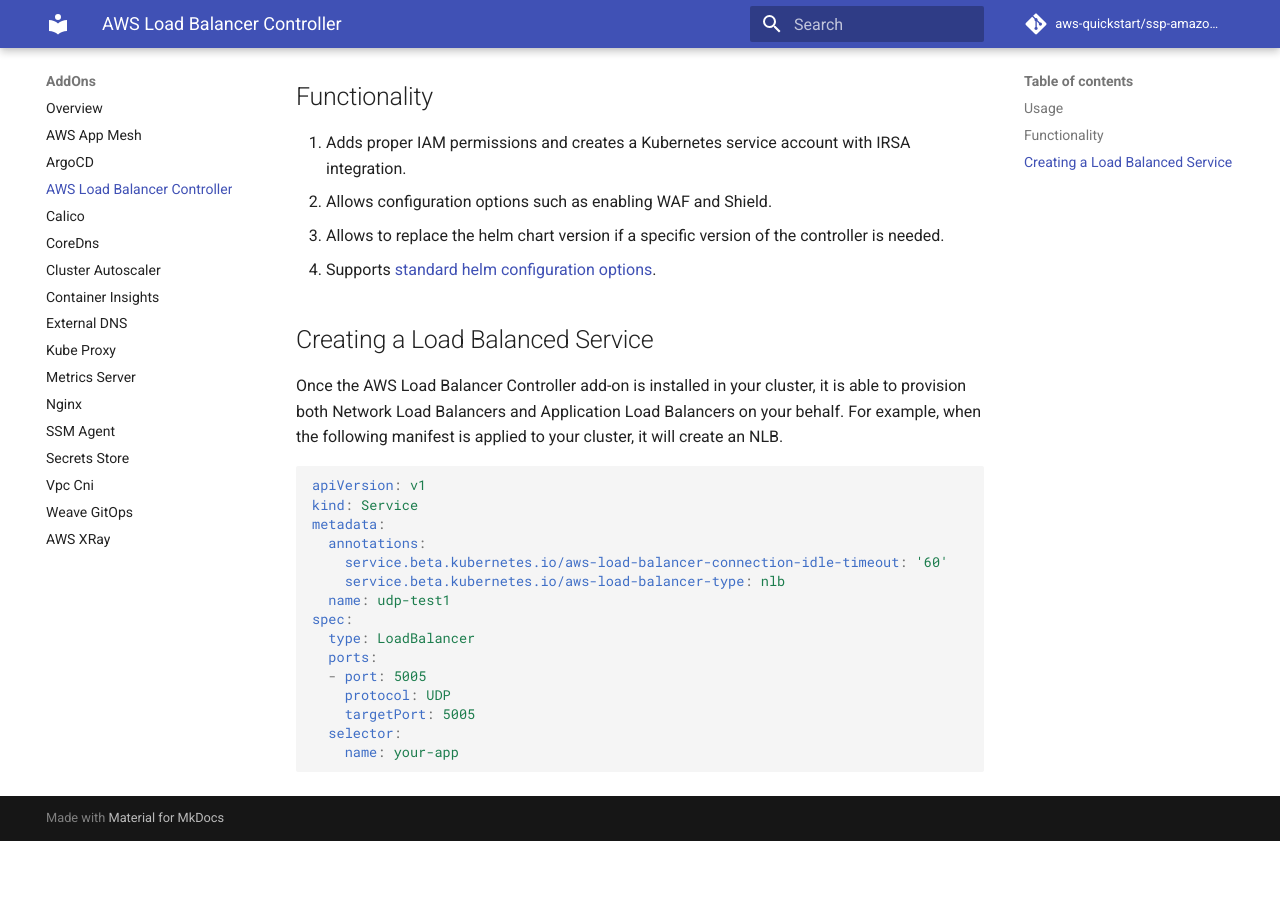
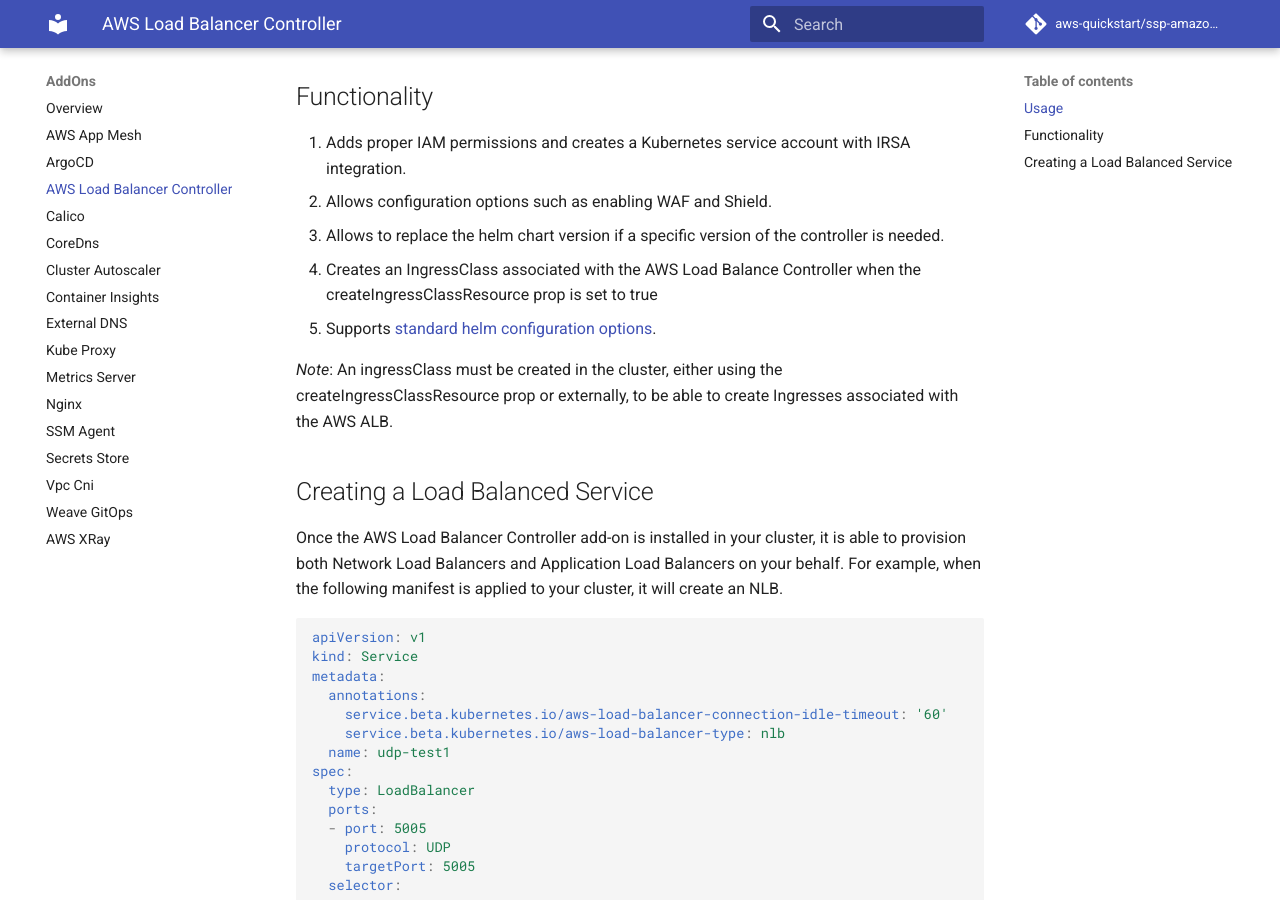
Before and after one commit to aws-quickstart/cdk-eks-blueprints, an MkDocs documentation site: the page built from docs/addons/aws-load-balancer-controller.md, in a window 1280 px wide and 900 px high, scrolled down 1005 px. Built offline with MkDocs 1.6.1 and Material for MkDocs 9.7.7, drawn with Linux system fonts in a browser that asks for light colours; comment, search, counter and statistics services are not loaded; before the commit the page ends 1846 px from its top, so only the background shows below that.

Commit message:
Add reference to ingressClass

```diff
--- a/docs/addons/aws-load-balancer-controller.md
+++ b/docs/addons/aws-load-balancer-controller.md
@@ -38,7 +38,10 @@
 1. Adds proper IAM permissions and creates a Kubernetes service account with IRSA integration.
 2. Allows configuration options such as enabling WAF and Shield.
 3. Allows to replace the helm chart version if a specific version of the controller is needed.
-4. Supports [standard helm configuration options](./index.md#standard-helm-add-on-configuration-options).
+4. Creates an IngressClass associated with the AWS Load Balance Controller when the createIngressClassResource prop is set to true
+5. Supports [standard helm configuration options](./index.md#standard-helm-add-on-configuration-options).
+
+_Note_: An ingressClass must be created in the cluster, either using the createIngressClassResource prop or externally, to be able to create Ingresses associated with the AWS ALB.
 
 ## Creating a Load Balanced Service
 
```
